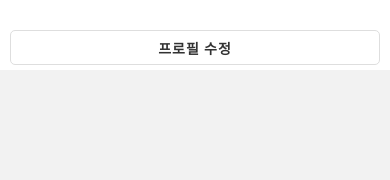
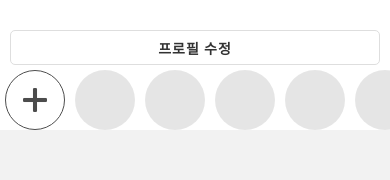
Before and after one commit to HY2OK/react-native-insta-app, a React Native app: screen /Profile in a window 390 px wide. Shown: the part 169-349 px from the top of the page. Built offline with nearby package versions, Linux system fonts and the light colour scheme.

Commit message:
feat: Profile Screen Circles 생성하기

```diff
--- a/src/screens/Profile.js
+++ b/src/screens/Profile.js
@@ -1,10 +1,47 @@
-import {View, Text} from 'react-native';
+import {View, Text, ScrollView} from 'react-native';
 import React from 'react';
 import {SafeAreaView} from 'react-native-safe-area-context';
 import ProfileBody from '../components/ProfileBody';
 import ProfileButton from '../components/ProfileButton';
+import Entypo from 'react-native-vector-icons/Entypo';
 
 const Profile = () => {
+  let circles = [];
+  let numberOfCircles = 10;
+
+  for (let index = 0; index < numberOfCircles; index++) {
+    circles.push(
+      <View key={index}>
+        {index === 0 ? (
+          <View
+            style={{
+              width: 60,
+              height: 60,
+              borderRadius: 100,
+              borderWidth: 1,
+              opacity: 0.7,
+              marginHorizontal: 5,
+              justifyContent: 'center',
+              alignItems: 'center',
+            }}>
+            <Entypo name="plus" style={{fontSize: 40, color: 'black'}} />
+          </View>
+        ) : (
+          <View
+            style={{
+              width: 60,
+              height: 60,
+              borderRadius: 100,
+              backgroundColor: 'black',
+              opacity: 0.1,
+              marginHorizontal: 5,
+            }}
+          />
+        )}
+      </View>,
+    );
+  }
+
   return (
     <SafeAreaView style={{width: '100%', backgroundColor: 'white'}}>
       <View style={{width: '100%', padding: 10}}>
@@ -23,6 +60,15 @@ const Profile = () => {
         accountName="Jun"
         profileImage={require('../../assets/images/userProfile.jpeg')}
       />
+
+      <View>
+        <ScrollView
+          horizontal={true}
+          showsHorizontalScrollIndicator={false}
+          style={{fontSize: 40, color: 'black'}}>
+          {circles}
+        </ScrollView>
+      </View>
     </SafeAreaView>
   );
 };
```
